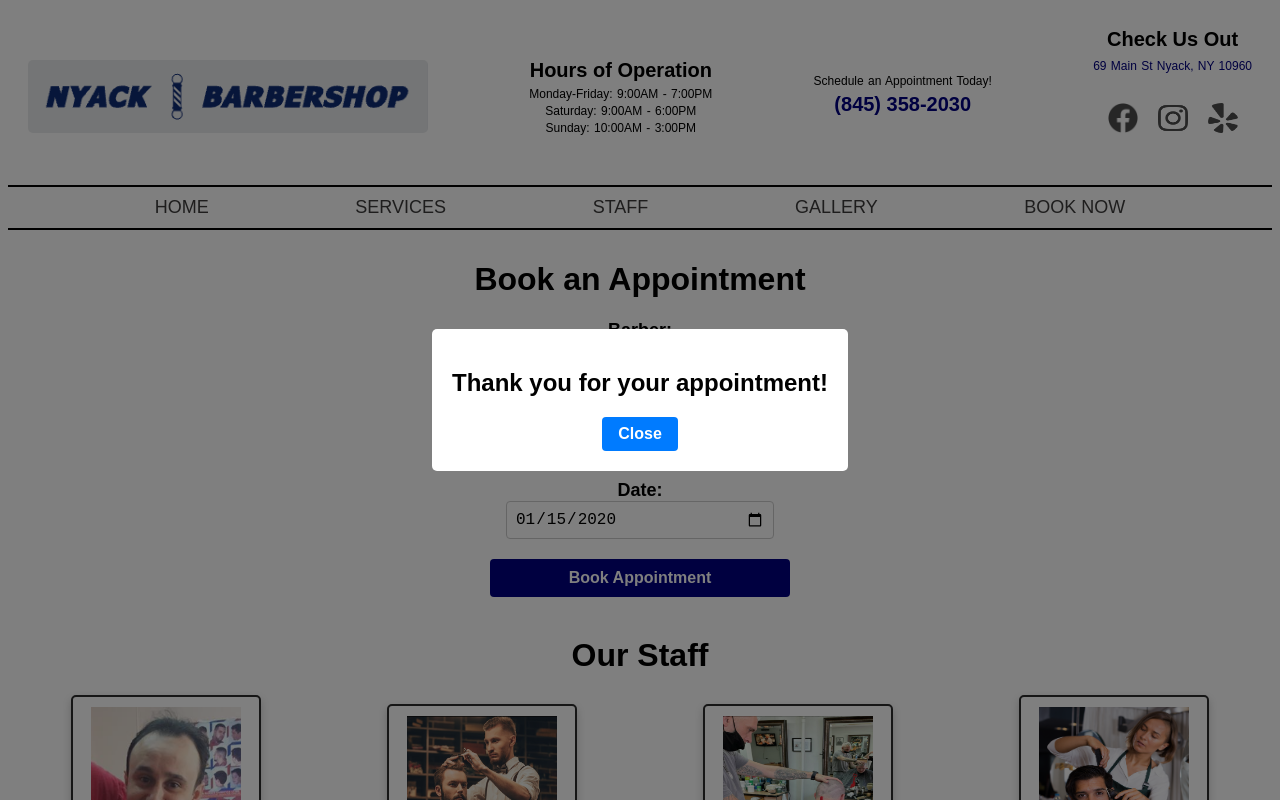
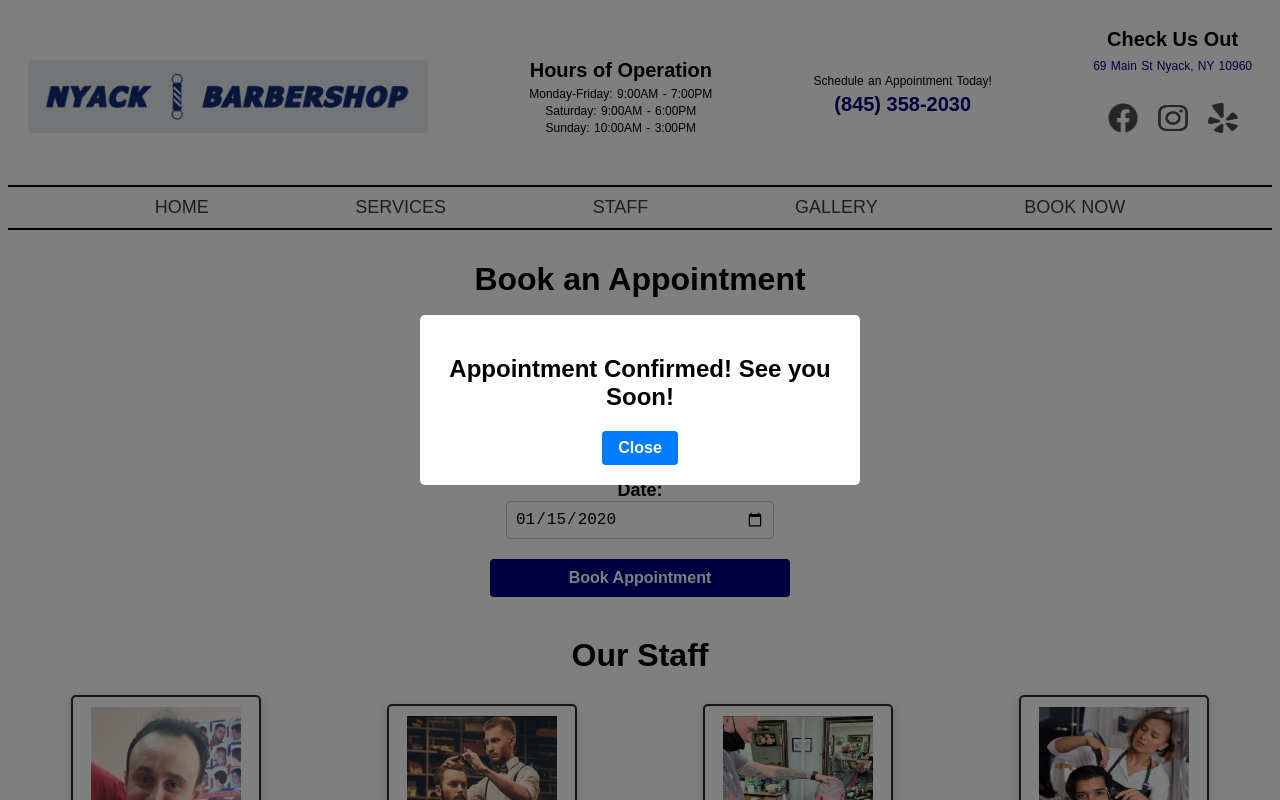
Before and after one commit to James-fleming394/nyack-barbershop, a React (Create React App) app: page /booking in a window 1280 px wide. Both pictures are taken after typing "10:30", "2020-01-15" into the empty fields and a click on the button "Book Appointment". Shown: the top 800 px of the page. Built offline with nearby package versions, Linux system fonts and the light colour scheme.

Commit message:
Fixed Appointment confirmation

```diff
--- a/src/pages/book/Booking.jsx
+++ b/src/pages/book/Booking.jsx
@@ -41,7 +41,7 @@ const Booking = () => {
         return (
             <div className="popup-overlay">
                 <div className="popup-content">
-                <h2>Thank you for your appointment!</h2>
+                <h2>Appointment Confirmed!  See you Soon!</h2>
                 <button onClick={onClose}>Close</button>
                 </div>
             </div>
```
